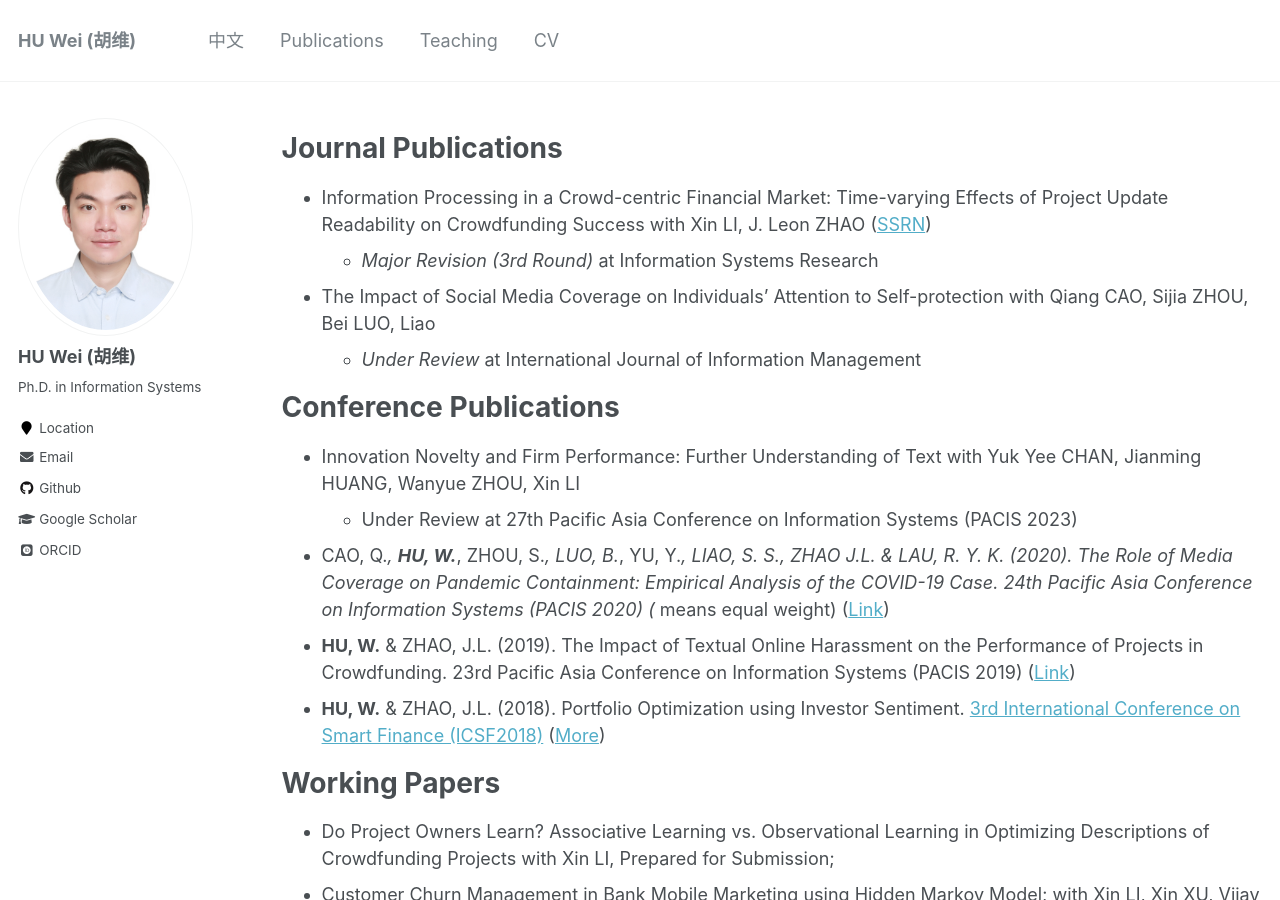
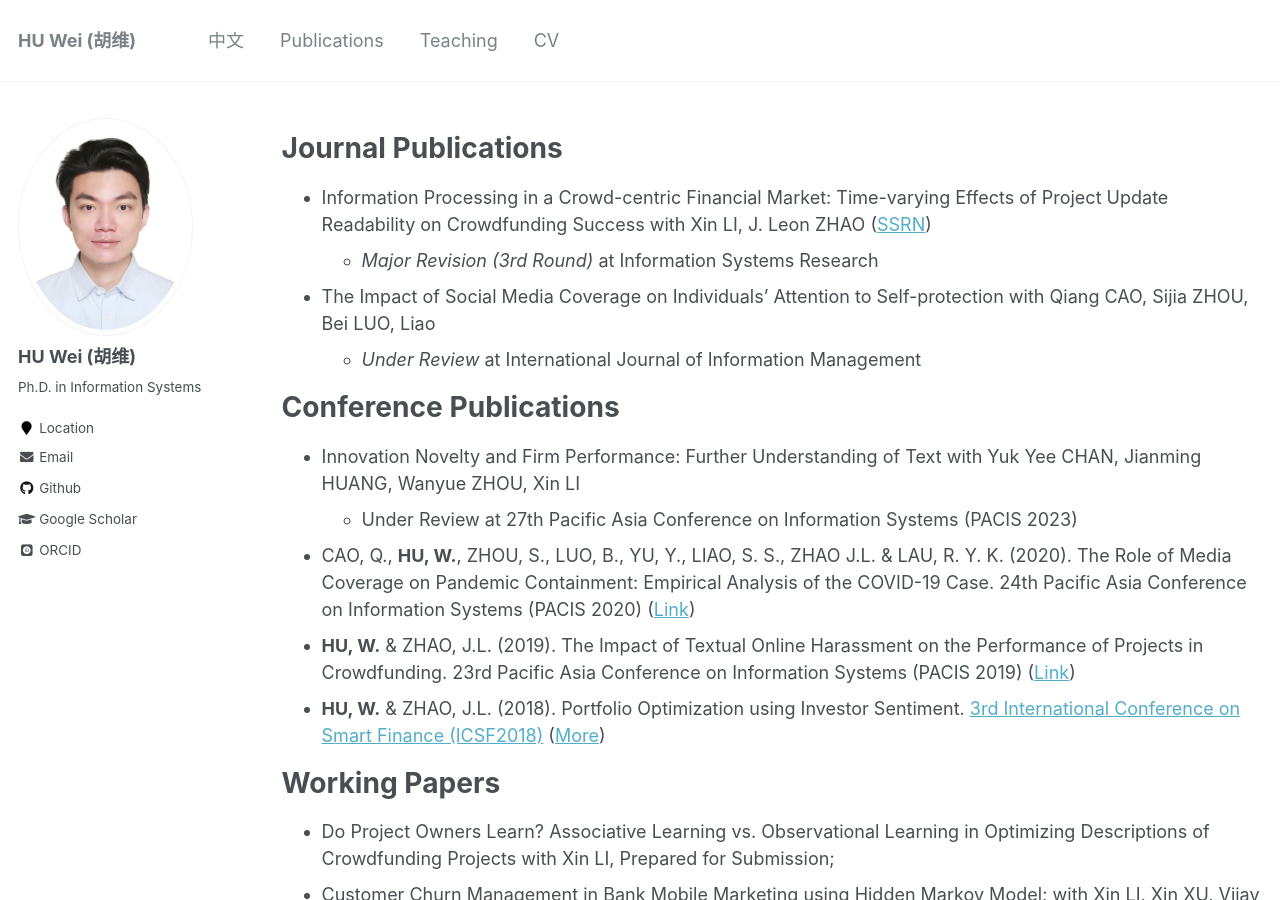
Before and after one commit to huwei-vincent/huwei-vincent.github.io, a Jekyll site: the page built from _pages/my-publication.md, in a window 1280 px wide and 900 px high. Built offline with Jekyll 4.4.1, drawn with Linux system fonts in a browser that asks for light colours; some web fonts are replaced.

Commit message:
update my-publication

```diff
--- a/_pages/my-publication.md
+++ b/_pages/my-publication.md
@@ -16,7 +16,7 @@ author_profile: true
 
 - Innovation Novelty and Firm Performance: Further Understanding of Text with Yuk Yee CHAN, Jianming HUANG, Wanyue ZHOU, Xin LI
   - Under Review at 27th Pacific Asia Conference on Information Systems (PACIS 2023)
-- CAO, Q.*, **HU, W.***, ZHOU, S.*, LUO, B.*, YU, Y.*, LIAO, S. S., ZHAO J.L. & LAU, R. Y. K. (2020). The Role of Media Coverage on Pandemic Containment: Empirical Analysis of the COVID-19 Case. 24th Pacific Asia Conference on Information Systems (PACIS 2020) (* means equal weight) ([Link](https://aisel.aisnet.org/pacis2020/162/))
+- CAO, Q., **HU, W.**, ZHOU, S., LUO, B., YU, Y., LIAO, S. S., ZHAO J.L. & LAU, R. Y. K. (2020). The Role of Media Coverage on Pandemic Containment: Empirical Analysis of the COVID-19 Case. 24th Pacific Asia Conference on Information Systems (PACIS 2020) ([Link](https://aisel.aisnet.org/pacis2020/162/))
 - **HU, W.** & ZHAO, J.L. (2019). The Impact of Textual Online Harassment on the Performance of Projects in Crowdfunding. 23rd Pacific Asia Conference on Information Systems (PACIS 2019) ([Link](https://aisel.aisnet.org/pacis2019/156/))
 - **HU, W.** & ZHAO, J.L. (2018). Portfolio Optimization using Investor Sentiment. [3rd International Conference on Smart Finance (ICSF2018)](http://epic.is.cityu.edu.hk/ICSF18/) ([More](/publichation/2018-ICSF))
 
```
